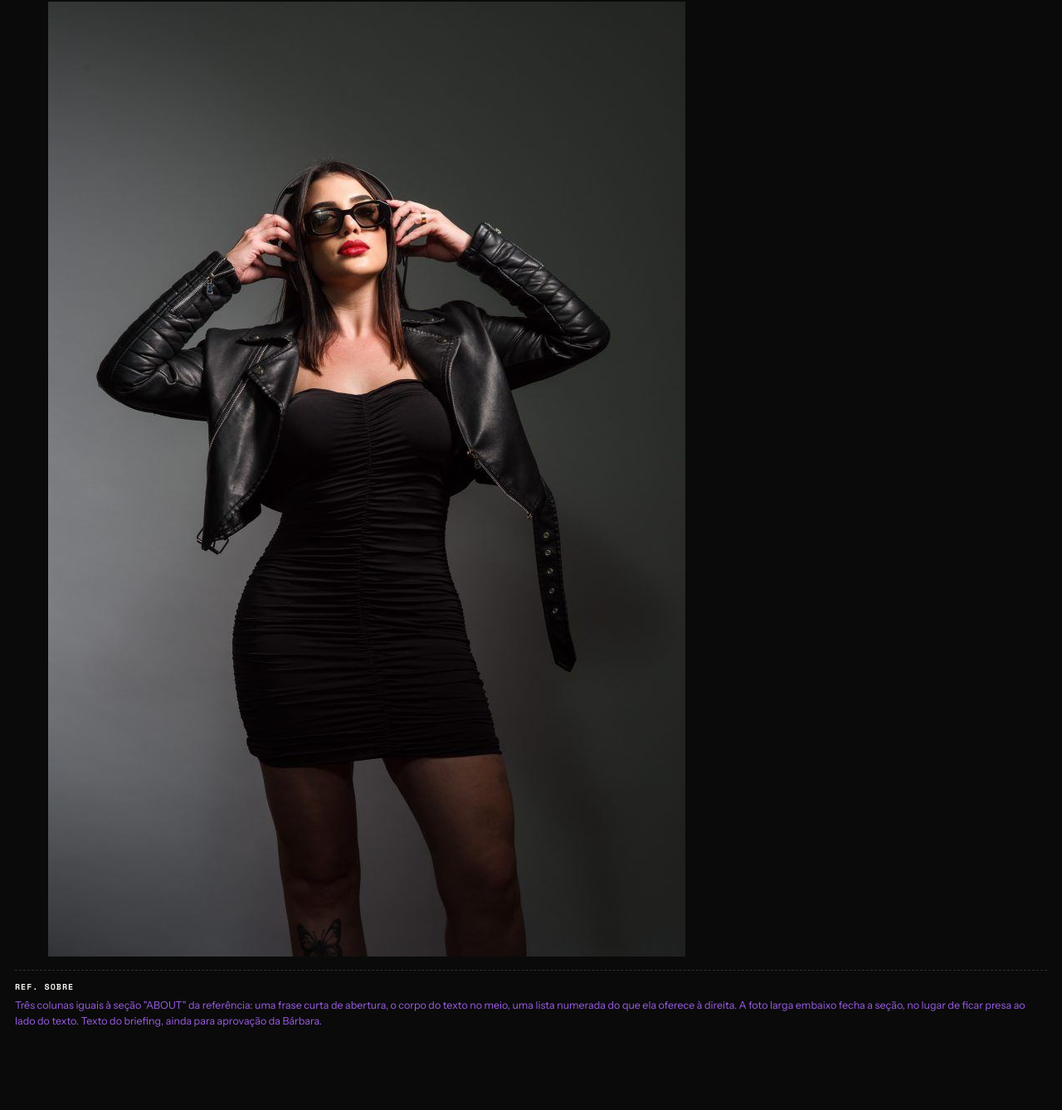
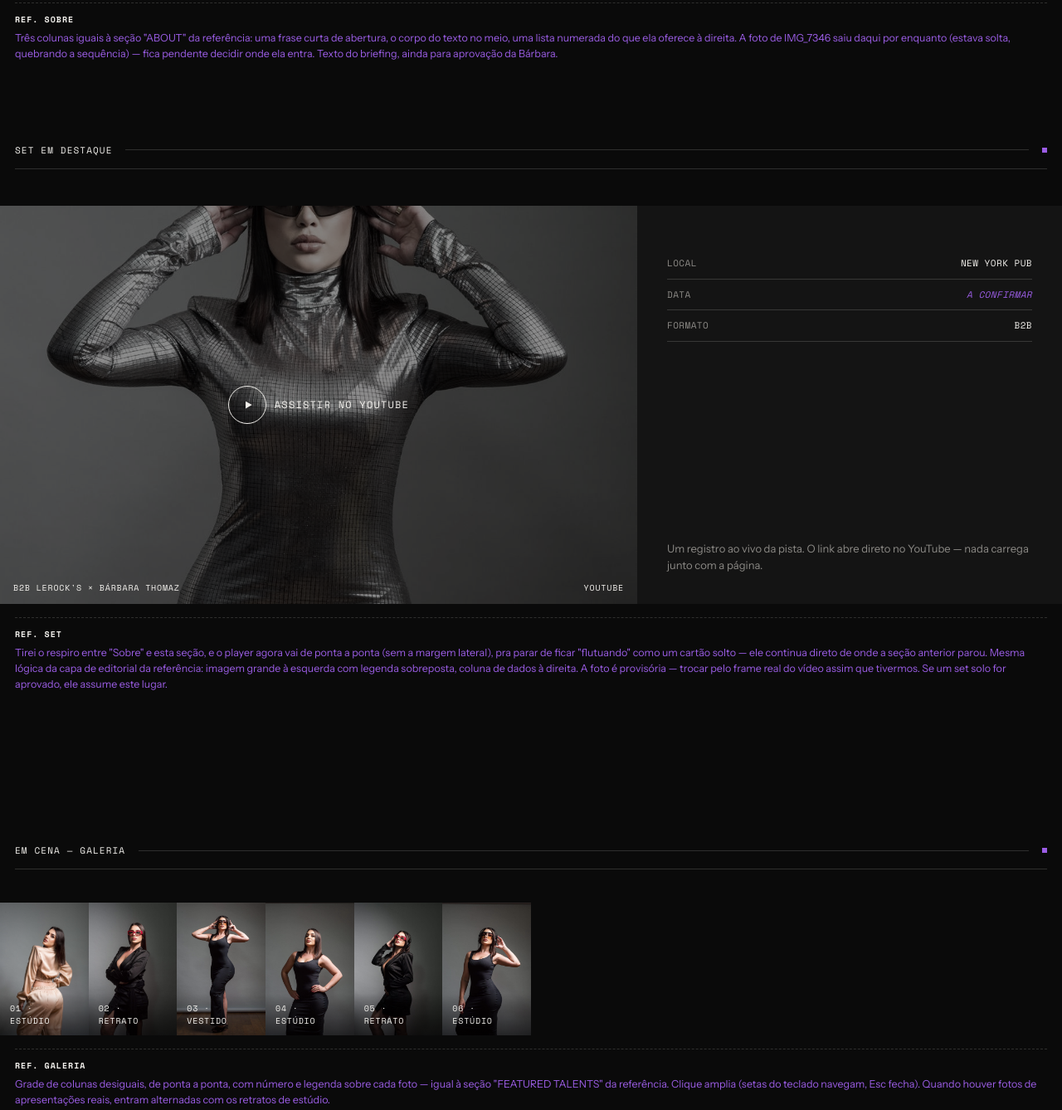
Before and after one commit to thesign-studio/barbara-thomaz, a plain HTML site: page index.html in a window 1280 px wide. Shown: the part 1269-2607 px from the top of the page at 83% size. Drawn offline with nearby package versions, Linux system fonts and the light colour scheme.

Commit message:
Reconecta Sobre → Set em destaque, tira a foto que ficava solta
Feedback do Guto revisando a home no desktop: a seção Sobre ficou
boa, mas a foto larga no fim dela quebrava a sequência (ficava
solta), e o Set em destaque também parecia um bloco separado, "do
lado", sem se conectar com o que vinha antes.

- Removida a foto solta (IMG_7346) do fim da seção Sobre — ainda
  pendente decidir onde ela entra.
- Set em destaque: tirei o respiro entre as duas seções e o player
  agora vai de ponta a ponta (sem a margem lateral do .gx), pra
  continuar direto de onde Sobre parou, em vez de flutuar como um
  cartão isolado.

Co-Authored-By: Claude Sonnet 5 <noreply@anthropic.com>

```diff
--- a/index.html
+++ b/index.html
@@ -289,15 +289,15 @@ body.notes .note{display:block}
           <div><span class="num mn">03</span><span>Bookings</span></div>
         </div>
       </div>
-      <figure><img src="img/IMG_7346.jpg" alt="Bárbara Thomaz de jaqueta de couro, ajustando os óculos escuros" loading="lazy" width="768" height="1151" style="object-position:50% 12%"></figure>
-      <div class="note"><b>Ref. sobre</b>Três colunas iguais à seção "ABOUT" da referência: uma frase curta de abertura, o corpo do texto no meio, uma lista numerada do que ela oferece à direita. A foto larga embaixo fecha a seção, no lugar de ficar presa ao lado do texto. Texto do briefing, ainda para aprovação da Bárbara.</div>
+      <div class="note"><b>Ref. sobre</b>Três colunas iguais à seção "ABOUT" da referência: uma frase curta de abertura, o corpo do texto no meio, uma lista numerada do que ela oferece à direita. A foto de IMG_7346 saiu daqui por enquanto (estava solta, quebrando a sequência) — fica pendente decidir onde ela entra. Texto do briefing, ainda para aprovação da Bárbara.</div>
     </div>
   </section>
 
   <!-- 03 SET EM DESTAQUE -->
-  <section class="panel" id="set" aria-labelledby="set-t">
+  <section class="panel" id="set" aria-labelledby="set-t" style="padding-top:0">
     <div class="gx">
       <div class="sec-label"><span class="t mn">Set em destaque</span><span class="rule"></span><span class="mark" aria-hidden="true"></span></div>
+    </div>
       <div class="feature">
         <a class="player" href="https://www.youtube.com/channel/UC15enO2mcWiVxrmDQAjMnCQ" target="_blank" rel="noopener" id="set-t">
           <img src="img/IMG_7343.jpg" alt="" loading="lazy" width="1100" height="1648">
@@ -313,8 +313,7 @@ body.notes .note{display:block}
           <p style="font-size:13px;color:var(--mute);line-height:1.6">Um registro ao vivo da pista. O link abre direto no YouTube — nada carrega junto com a página.</p>
         </div>
       </div>
-      <div class="note"><b>Ref. set</b>Mesma lógica da capa de editorial da referência: uma imagem grande à esquerda com legenda sobreposta, uma coluna de dados à direita. A foto é provisória — trocar pelo frame real do vídeo assim que tivermos. Se um set solo for aprovado, ele assume este lugar.</div>
-    </div>
+      <div class="gx"><div class="note"><b>Ref. set</b>Tirei o respiro entre "Sobre" e esta seção, e o player agora vai de ponta a ponta (sem a margem lateral), pra parar de ficar "flutuando" como um cartão solto — ele continua direto de onde a seção anterior parou. Mesma lógica da capa de editorial da referência: imagem grande à esquerda com legenda sobreposta, coluna de dados à direita. A foto é provisória — trocar pelo frame real do vídeo assim que tivermos. Se um set solo for aprovado, ele assume este lugar.</div></div>
   </section>
 
   <!-- 04 GALERIA -->
```
